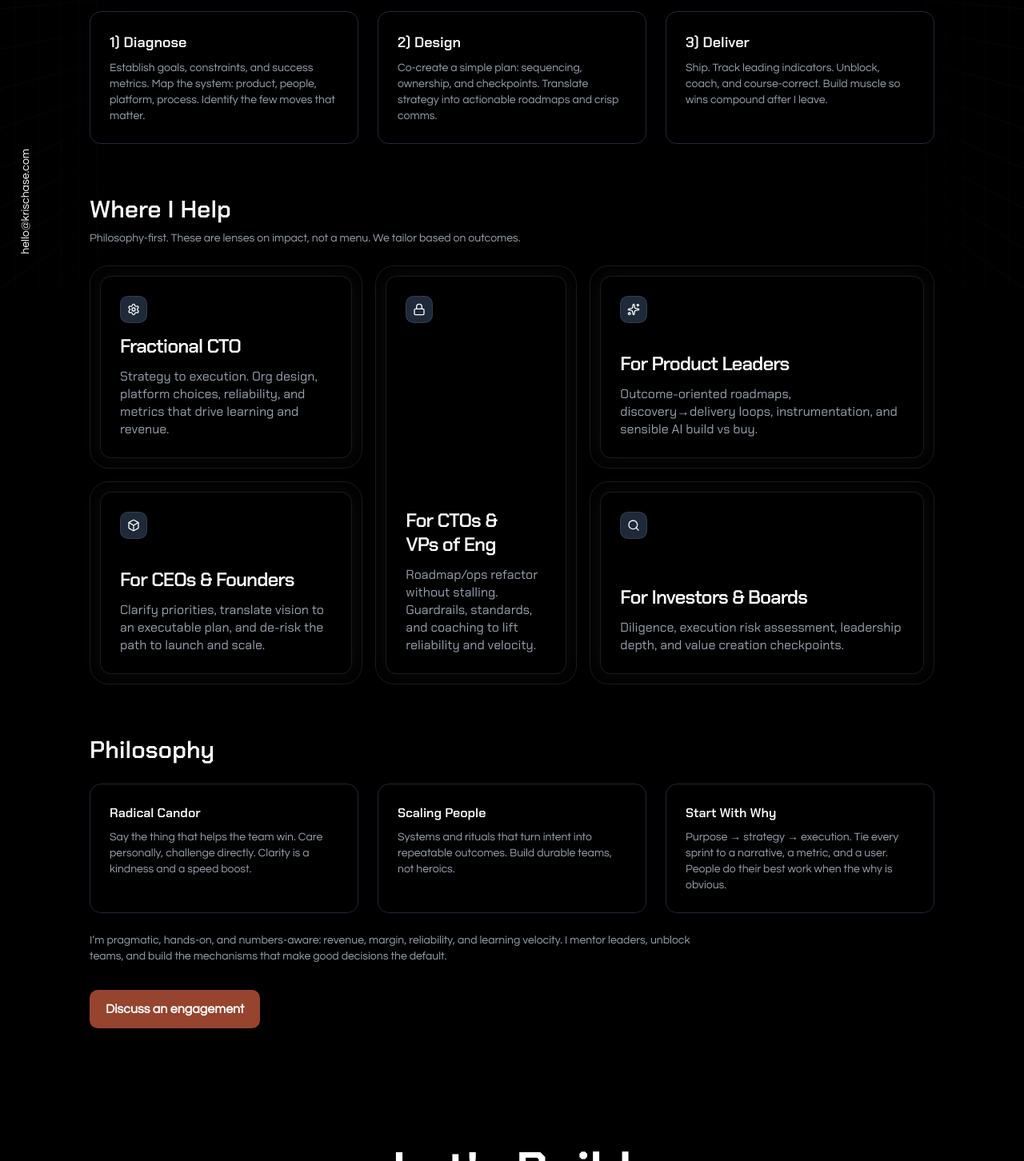
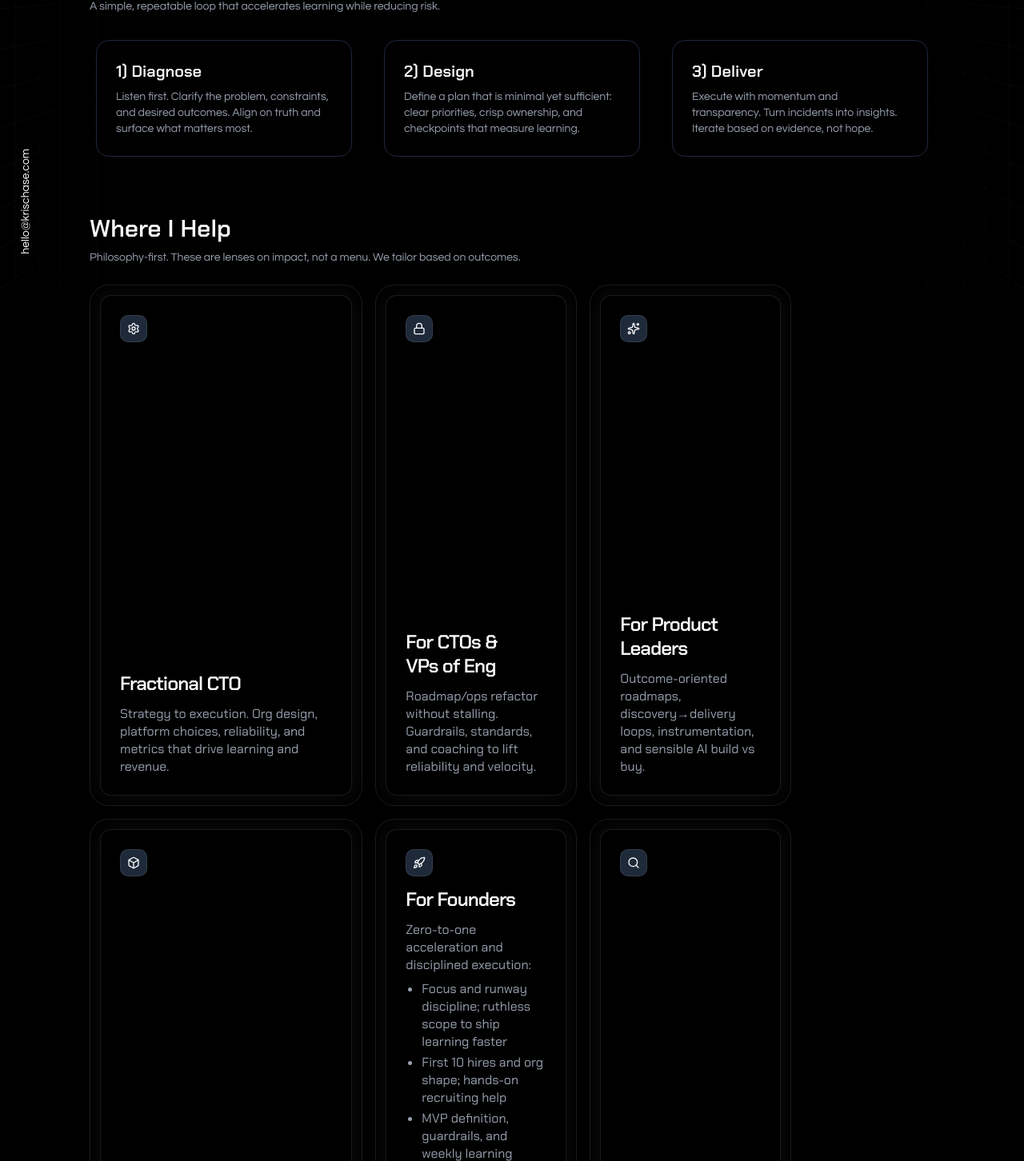
Before and after one commit to mehh/kris-chase-portfolio-2025, a Next.js app: page /how-i-operate in a window 1280 px wide. Shown: the part 438-1890 px from the top of the page at 80% size. Built offline with nearby package versions, Linux system fonts and the light colour scheme; no server answers; what @posthog/react would draw is missing.

Commit message:
feat(how-i-operate): add Founders block with details; apply GlowingEffect to Process and Philosophy; clean up duplicates

```diff
--- a/src/app/how-i-operate/page.tsx
+++ b/src/app/how-i-operate/page.tsx
@@ -1,7 +1,7 @@
 "use client";
 
 import React from "react";
-import { Box, Lock, Search, Settings, Sparkles } from "lucide-react";
+import { Box, Lock, Search, Settings, Sparkles, Rocket } from "lucide-react";
 import { GlowingEffect } from "@/components/ui/glowing-effect";
 import { cn } from "@/lib/utils";
 
@@ -23,27 +23,39 @@ export default function HowIOperatePage() {
       {/* Process */}
       <section className="mb-12 md:mb-16">
         <h2 className="text-2xl md:text-3xl font-semibold text-foreground">Process</h2>
+        <p className="mt-2 text-sm text-muted-foreground max-w-3xl">
+          A simple, repeatable loop that accelerates learning while reducing risk.
+        </p>
         <div className="mt-6 grid grid-cols-1 md:grid-cols-3 gap-6">
-          <div className="rounded-xl border border-gray-200/70 dark:border-gray-800 bg-white/60 dark:bg-black/60 backdrop-blur-sm p-5 sm:p-6">
-            <h3 className="font-semibold text-lg">1) Diagnose</h3>
+          <div className="relative rounded-2xl p-2">
+            <GlowingEffect spread={40} glow disabled={false} proximity={64} inactiveZone={0.01} borderWidth={3} />
+            <div className="relative rounded-2xl border border-gray-200/70 dark:border-gray-800 bg-white/70 dark:bg-black/60 backdrop-blur-sm p-6">
+              <h3 className="text-xl font-semibold">1) Diagnose</h3>
               <p className="mt-2 text-sm text-muted-foreground">
-              Establish goals, constraints, and success metrics. Map the system: product, people,
-              platform, process. Identify the few moves that matter.
+                Listen first. Clarify the problem, constraints, and desired outcomes. Align on
+                truth and surface what matters most.
               </p>
             </div>
-          <div className="rounded-xl border border-gray-200/70 dark:border-gray-800 bg-white/60 dark:bg-black/60 backdrop-blur-sm p-5 sm:p-6">
-            <h3 className="font-semibold text-lg">2) Design</h3>
+          </div>
+          <div className="relative rounded-2xl p-2">
+            <GlowingEffect spread={40} glow disabled={false} proximity={64} inactiveZone={0.01} borderWidth={3} />
+            <div className="relative rounded-2xl border border-gray-200/70 dark:border-gray-800 bg-white/70 dark:bg-black/60 backdrop-blur-sm p-6">
+              <h3 className="text-xl font-semibold">2) Design</h3>
               <p className="mt-2 text-sm text-muted-foreground">
-              Co-create a simple plan: sequencing, ownership, and checkpoints. Translate strategy
-              into actionable roadmaps and crisp comms.
+                Define a plan that is minimal yet sufficient: clear priorities, crisp ownership,
+                and checkpoints that measure learning.
               </p>
             </div>
-          <div className="rounded-xl border border-gray-200/70 dark:border-gray-800 bg-white/60 dark:bg-black/60 backdrop-blur-sm p-5 sm:p-6">
-            <h3 className="font-semibold text-lg">3) Deliver</h3>
+          </div>
+          <div className="relative rounded-2xl p-2">
+            <GlowingEffect spread={40} glow disabled={false} proximity={64} inactiveZone={0.01} borderWidth={3} />
+            <div className="relative rounded-2xl border border-gray-200/70 dark:border-gray-800 bg-white/70 dark:bg-black/60 backdrop-blur-sm p-6">
+              <h3 className="text-xl font-semibold">3) Deliver</h3>
               <p className="mt-2 text-sm text-muted-foreground">
-              Ship. Track leading indicators. Unblock, coach, and course-correct. Build muscle so
-              wins compound after I leave.
+                Execute with momentum and transparency. Turn incidents into insights. Iterate based
+                on evidence, not hope.
               </p>
+            </div>
           </div>
         </div>
       </section>
@@ -54,7 +66,7 @@ export default function HowIOperatePage() {
         <p className="mt-2 text-sm text-muted-foreground max-w-3xl">
           Philosophy-first. These are lenses on impact, not a menu. We tailor based on outcomes.
         </p>
-        <ul className="mt-6 grid grid-cols-1 grid-rows-none gap-4 md:grid-cols-12 md:grid-rows-3 lg:gap-4 xl:max-h-[34rem] xl:grid-rows-2">
+        <ul className="mt-6 grid grid-cols-1 grid-rows-none gap-4 md:grid-cols-12 md:grid-rows-6 lg:gap-4 xl:grid-rows-3">
           <GridItem
             area="md:[grid-area:1/1/2/7] xl:[grid-area:1/1/2/5]"
             icon={<Settings className="h-4 w-4" />}
@@ -74,7 +86,7 @@ export default function HowIOperatePage() {
             }
           />
           <GridItem
-            area="md:[grid-area:2/1/3/7] xl:[grid-area:1/5/3/8]"
+            area="md:[grid-area:2/1/3/7] xl:[grid-area:1/5/2/8]"
             icon={<Lock className="h-4 w-4" />}
             title="For CTOs & VPs of Eng"
             description={
@@ -83,7 +95,24 @@ export default function HowIOperatePage() {
             }
           />
           <GridItem
-            area="md:[grid-area:2/7/3/13] xl:[grid-area:1/8/2/13]"
+            area="md:[grid-area:2/7/3/13] xl:[grid-area:2/5/3/8]"
+            icon={<Rocket className="h-4 w-4" />}
+            title="For Founders"
+            description={
+              <>
+                <p>Zero-to-one acceleration and disciplined execution:</p>
+                <ul className="mt-2 list-disc pl-5 space-y-1">
+                  <li>Focus and runway discipline; ruthless scope to ship learning faster</li>
+                  <li>First 10 hires and org shape; hands-on recruiting help</li>
+                  <li>MVP definition, guardrails, and weekly learning cadence</li>
+                  <li>GTM alignment with product and pricing experiments</li>
+                  <li>Fundraising narrative, milestones, and metrics that matter</li>
+                </ul>
+              </>
+            }
+          />
+          <GridItem
+            area="md:[grid-area:3/1/4/7] xl:[grid-area:1/8/2/11]"
             icon={<Sparkles className="h-4 w-4" />}
             title="For Product Leaders"
             description={
@@ -92,7 +121,7 @@ export default function HowIOperatePage() {
             }
           />
           <GridItem
-            area="md:[grid-area:3/1/4/13] xl:[grid-area:2/8/3/13]"
+            area="md:[grid-area:3/7/4/13] xl:[grid-area:2/8/3/11]"
             icon={<Search className="h-4 w-4" />}
             title="For Investors & Boards"
             description={
@@ -100,33 +129,46 @@ export default function HowIOperatePage() {
               checkpoints.</>
             }
           />
+
         </ul>
       </section>
 
       {/* Philosophy */}
-      <section>
+      <section className="mb-20">
         <h2 className="text-2xl md:text-3xl font-semibold text-foreground">Philosophy</h2>
+        <p className="mt-2 text-sm text-muted-foreground max-w-3xl">
+          How I show up: candid, data-informed, and relentlessly focused on learning velocity.
+        </p>
         <div className="mt-6 grid grid-cols-1 md:grid-cols-3 gap-6">
-          <div className="rounded-xl border border-gray-200/70 dark:border-gray-800 bg-white/60 dark:bg-black/60 backdrop-blur-sm p-5 sm:p-6">
-            <h3 className="font-semibold">Radical Candor</h3>
+          <div className="relative rounded-2xl p-2">
+            <GlowingEffect spread={40} glow disabled={false} proximity={64} inactiveZone={0.01} borderWidth={3} />
+            <div className="relative rounded-2xl border border-gray-200/70 dark:border-gray-800 bg-white/70 dark:bg-black/60 backdrop-blur-sm p-6">
+              <h3 className="text-xl font-semibold">Radical Candor</h3>
               <p className="mt-2 text-sm text-muted-foreground">
-              Say the thing that helps the team win. Care personally, challenge directly. Clarity is
-              a kindness and a speed boost.
+                Clear is kind. I care personally and challenge directly, so teams move faster
+                with more trust.
               </p>
             </div>
-          <div className="rounded-xl border border-gray-200/70 dark:border-gray-800 bg-white/60 dark:bg-black/60 backdrop-blur-sm p-5 sm:p-6">
-            <h3 className="font-semibold">Scaling People</h3>
+          </div>
+          <div className="relative rounded-2xl p-2">
+            <GlowingEffect spread={40} glow disabled={false} proximity={64} inactiveZone={0.01} borderWidth={3} />
+            <div className="relative rounded-2xl border border-gray-200/70 dark:border-gray-800 bg-white/70 dark:bg-black/60 backdrop-blur-sm p-6">
+              <h3 className="text-xl font-semibold">Scaling People</h3>
               <p className="mt-2 text-sm text-muted-foreground">
-              Systems and rituals that turn intent into repeatable outcomes. Build durable teams,
-              not heroics.
+                Build systems and habits that make people better: hiring bar, coaching, and
+                feedback loops.
               </p>
             </div>
-          <div className="rounded-xl border border-gray-200/70 dark:border-gray-800 bg-white/60 dark:bg-black/60 backdrop-blur-sm p-5 sm:p-6">
-            <h3 className="font-semibold">Start With Why</h3>
+          </div>
+          <div className="relative rounded-2xl p-2">
+            <GlowingEffect spread={40} glow disabled={false} proximity={64} inactiveZone={0.01} borderWidth={3} />
+            <div className="relative rounded-2xl border border-gray-200/70 dark:border-gray-800 bg-white/70 dark:bg-black/60 backdrop-blur-sm p-6">
+              <h3 className="text-xl font-semibold">Start With Why</h3>
               <p className="mt-2 text-sm text-muted-foreground">
-              Purpose → strategy → execution. Tie every sprint to a narrative, a metric, and a user.
-              People do their best work when the why is obvious.
+                Purpose drives persistence. Orient around customer value and shared goals so
+                decisions stay principled.
               </p>
+            </div>
           </div>
         </div>
         <p className="mt-6 text-sm text-muted-foreground max-w-3xl">
```
Lines whose indentation alone changed are shown as unchanged.
